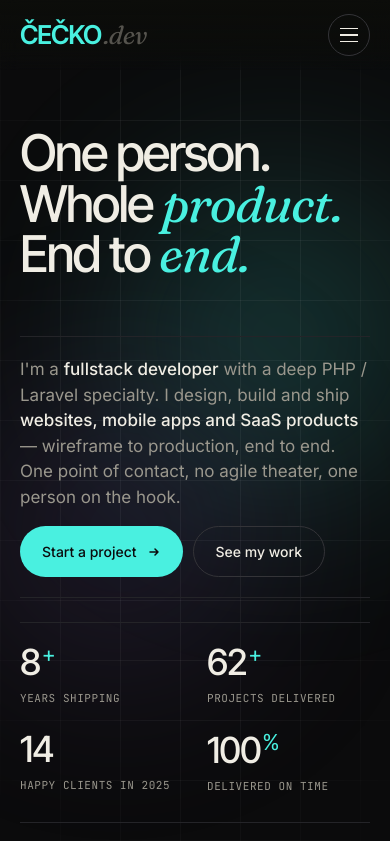
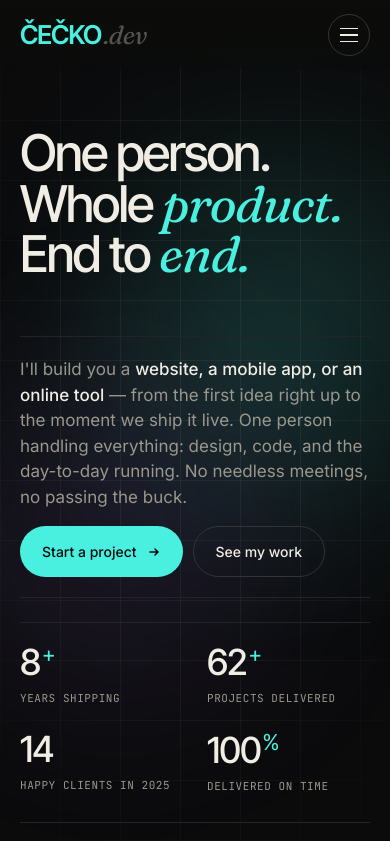
Before and after one commit to michal-cecko/cecko-web, a Next.js app: page /en in a window 390 px wide. Shown: the top 841 px of the page. Built offline with nearby package versions, Linux system fonts and the light colour scheme.

Commit message:
Refine styles for `nav-overlay` and `hero` components: improve scroll behavior, adjust link targeting, and enhance mobile responsiveness.

```diff
--- a/app/[locale]/page.tsx
+++ b/app/[locale]/page.tsx
@@ -1,7 +1,6 @@
 import Hero from '../components/sections/Hero';
 import Marquee from '../components/sections/Marquee';
 import ServicesSection from '../components/sections/ServicesSection';
-import StackSection from '../components/sections/StackSection';
 import WorkSection from '../components/sections/WorkSection';
 import ProcessSection from '../components/sections/ProcessSection';
 import TestimonialsSection from '../components/sections/TestimonialsSection';
@@ -44,7 +43,6 @@ export default async function HomePage({ params }: { params: Promise<{ locale: s
       <Hero locale={locale} t={t} />
       <Marquee />
       <ServicesSection locale={locale} t={t} />
-      <StackSection t={t} />
       <WorkSection locale={locale} t={t} />
       <ProcessSection t={t} />
       <TestimonialsSection t={t} />
--- a/app/i18n/dict/cs.ts
+++ b/app/i18n/dict/cs.ts
@@ -26,7 +26,7 @@ const dict: Dict = {
     name: 'Michal Čečko',
     role: 'Freelance Full-Stack Developer',
     heading: 'Kód. <em>Design.</em><br/><em>Launch.</em><br/>Všechno já.',
-    sub: 'Jsem <strong>fullstack developer</strong> se specializací na PHP / Laravel. Navrhuji, programuji a spouštím <strong>weby, mobilní aplikace a SaaS produkty</strong> — od prvního wireframu po produkční nasazení. Jeden kontakt, žádné zbytečné meetingy, jedna zodpovědnost.',
+    sub: 'Postavím vám <strong>web, mobilní appku nebo online nástroj</strong> — od prvního nápadu až po okamžik, kdy to spustíme naživo. Jeden člověk, který se vám stará o všechno: design, programování i provoz. Žádné zbytečné meetingy a žádné přehazování zodpovědnosti.',
     ctaPrimary: 'Začít projekt',
     ctaGhost: 'Podívat se na práce',
     statYears: 'Let praxe',
--- a/app/i18n/dict/en.ts
+++ b/app/i18n/dict/en.ts
@@ -24,7 +24,7 @@ const dict = {
     name: 'Michal Čečko',
     role: 'Freelance Full-Stack Developer',
     heading: 'One person.<br/>Whole <em>product.</em><br/>End to <em>end.</em>',
-    sub: "I'm a <strong>fullstack developer</strong> with a deep PHP / Laravel specialty. I design, build and ship <strong>websites, mobile apps and SaaS products</strong> — wireframe to production, end to end. One point of contact, no agile theater, one person on the hook.",
+    sub: "I'll build you a <strong>website, a mobile app, or an online tool</strong> — from the first idea right up to the moment we ship it live. One person handling everything: design, code, and the day-to-day running. No needless meetings, no passing the buck.",
     ctaPrimary: 'Start a project',
     ctaGhost: 'See my work',
     statYears: 'Years shipping',
--- a/app/i18n/dict/sk.ts
+++ b/app/i18n/dict/sk.ts
@@ -26,7 +26,7 @@ const dict: Dict = {
     name: 'Michal Čečko',
     role: 'Freelance Full-Stack Developer',
     heading: 'Kód. <em>Dizajn.</em><br/><em>Launch.</em><br/>Všetko ja.',
-    sub: 'Som <strong>fullstack developer</strong> so špecializáciou na PHP / Laravel. Navrhujem, programujem a spúšťam <strong>weby, mobilné aplikácie a SaaS produkty</strong> — od prvého wireframu po produkčný deploy. Jeden kontakt, žiadne zbytočné meetingy, jedna zodpovednosť.',
+    sub: 'Postavím vám <strong>web, mobilnú appku alebo online nástroj</strong> — od prvého nápadu až po moment keď to spustíme naživo. Jeden človek, ktorý sa vám stará o všetko: dizajn, programovanie aj prevádzku. Žiadne zbytočné meetingy a žiadne prehadzovanie zodpovednosti.',
     ctaPrimary: 'Začať projekt',
     ctaGhost: 'Pozrieť práce',
     statYears: 'Rokov praxe',
```
